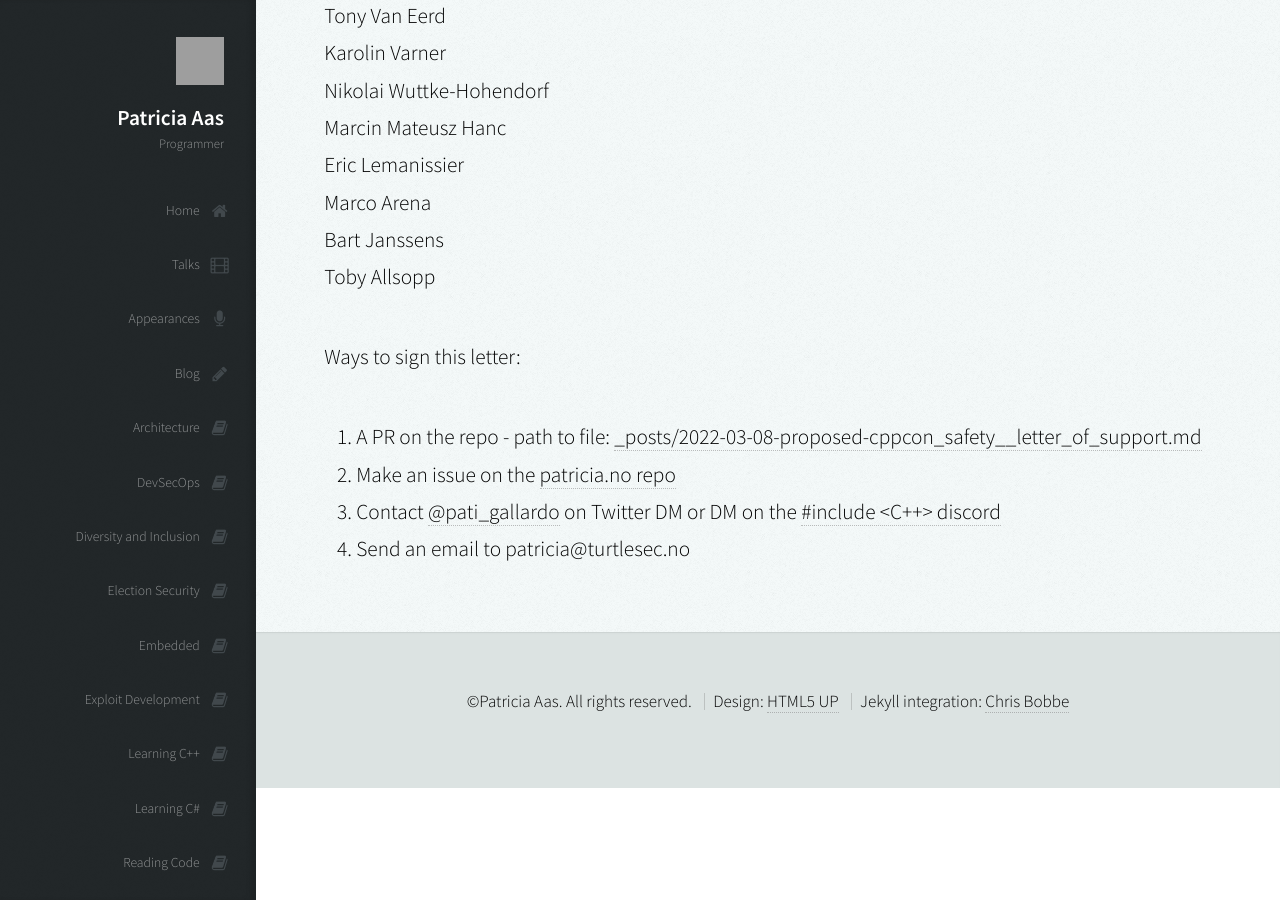
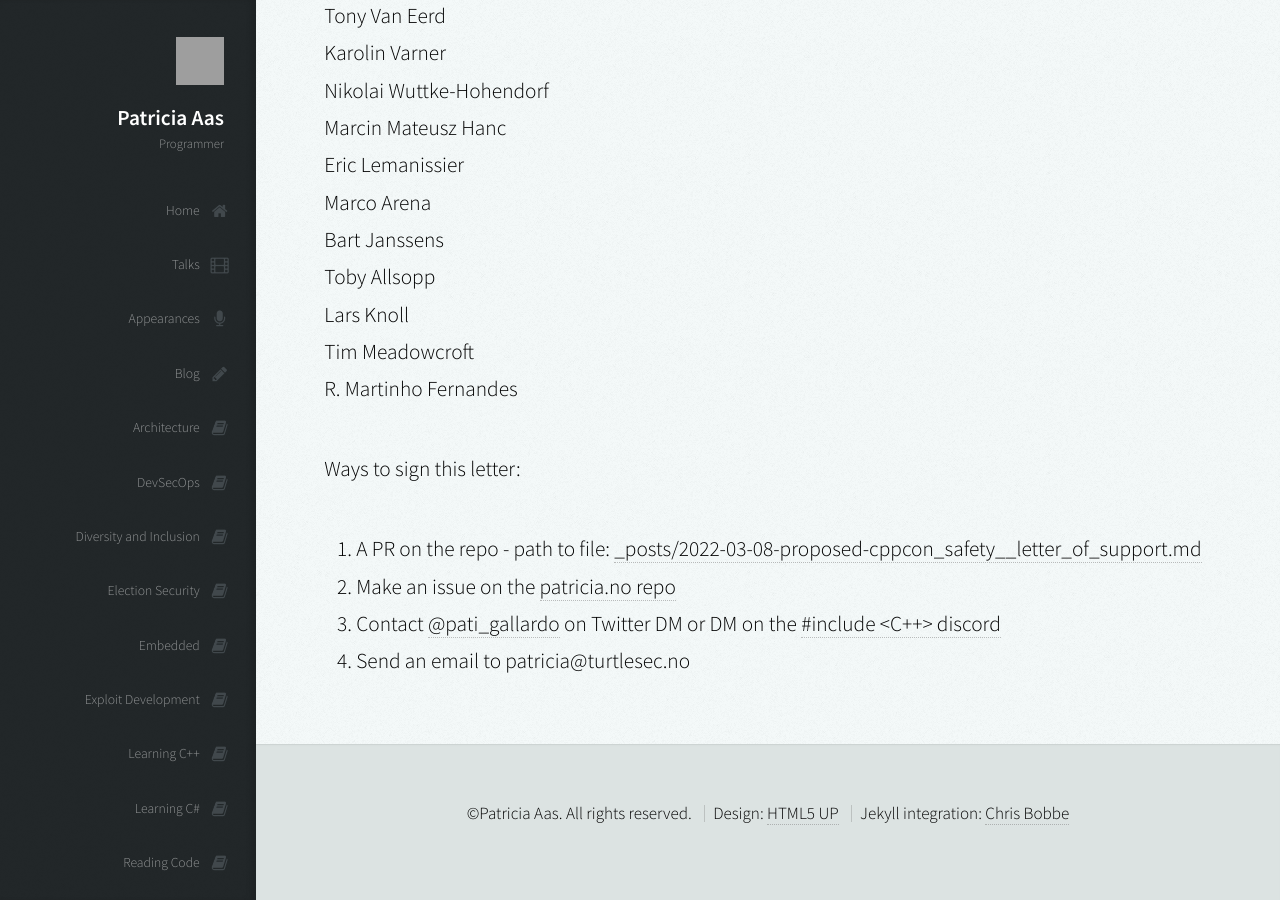
Before and after one commit to patricia-gallardo/patricia-gallardo.github.io, a Jekyll site: the page built from _posts/2022-03-08-proposed-cppcon_safety__letter_of_support.md, in a window 1280 px wide and 900 px high, scrolled down 4813 px. Built offline with Jekyll 4.4.1, drawn with Linux system fonts in a browser that asks for light colours; nearby versions of some CDN libraries; grey boxes are pictures that could not be loaded.

Commit message:
Update 2022-03-08-proposed-cppcon_safety__letter_of_support.md

```diff
--- a/_posts/2022-03-08-proposed-cppcon_safety__letter_of_support.md
+++ b/_posts/2022-03-08-proposed-cppcon_safety__letter_of_support.md
@@ -135,6 +135,9 @@ Eric Lemanissier <br>
 Marco Arena <br>
 Bart Janssens <br>
 Toby Allsopp <br>
+Lars Knoll <br>
+Tim Meadowcroft <br>
+R. Martinho Fernandes <br>
 
 
 Ways to sign this letter:
```
